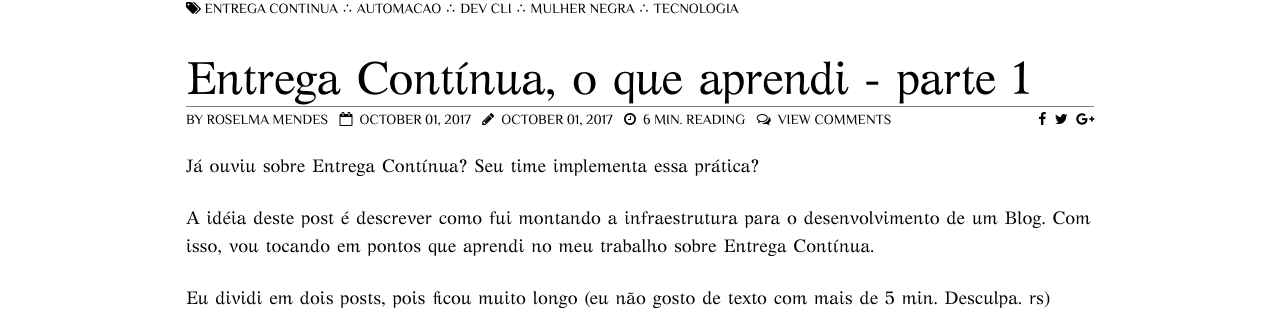
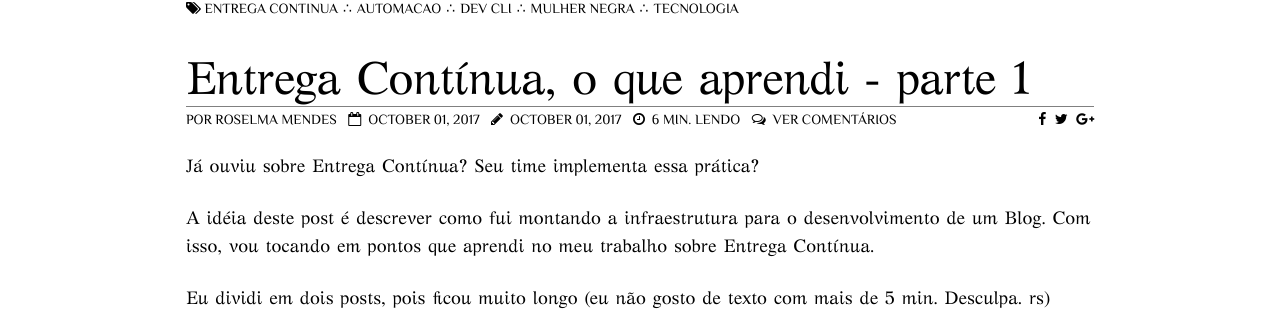
Before and after one commit to roselmamendes/roselmamendes.github.io, a Jekyll site: the page built from _posts/tec/2017-10-01-entrega-continua-1.md, in a window 1280 px wide and 900 px high, scrolled down 498 px. Shown: the part 149-460 px from the top of the window. Built offline with Jekyll 4.4.1, drawn with Linux system fonts in a browser that asks for light colours; nearby versions of some CDN libraries; comment, search, counter and statistics services are not loaded; some of the changed text lies outside the part shown.

Commit message:
Traduz algumas partes do blog.

```diff
--- a/_layouts/post.html
+++ b/_layouts/post.html
@@ -33,12 +33,12 @@
         {% if page.author %}
           {% assign author = site.data.authors[page.author] %}{% else %}{% assign author = site.owner %}
         {% endif %}
-        <span class="author vcard">By <span class="fn">{{ author.name }}</span></span>
+        <span class="author vcard">Por <span class="fn">{{ author.name }}</span></span>
         <span class="entry-date date published" title="Published on {{ page.date | date_to_rfc822 }}"><time datetime="{{ page.date | date_to_xmlschema }}"><i class="fa fa-calendar-o"></i>&nbsp;&nbsp;{{ page.date | date: "%B %d, %Y" }}</time></span>
         {% if page.modified %}<span class="entry-date date modified updated" title="Modified on {{ page.modified | date_to_rfc822 }}"><time datetime="{{ page.modified }}"><i class="fa fa-pencil"></i>&nbsp;&nbsp;{{ page.modified | date: "%B %d, %Y" }}</time></span>{% endif %}
         {% capture readtime %}{{ page.content | number_of_words | plus:91 | divided_by:150.0 | append:'.' | split:'.' | first }}{% endcapture %}
-        <span class="entry-readingtime" title="{{ page.content | number_of_words }} words"><i class="fa fa-clock-o"></i>&nbsp;&nbsp;{% if readtime == '0' %} &lt; 1{% else %}{{ readtime }}{% endif %} min. reading </span>
-        {% if site.owner.disqus-shortname and page.comments or site.comments %}<span class="entry-comments" title="Click to navigate to comments"><i class="fa fa-comments-o"></i>&nbsp;&nbsp;<a href="{{ page.url }}#comments" data-disqus-identifier="{{ page.path | split:'/' | last | cgi_escape }}">View Comments</a></span>{% endif %}
+        <span class="entry-readingtime" title="{{ page.content | number_of_words }} words"><i class="fa fa-clock-o"></i>&nbsp;&nbsp;{% if readtime == '0' %} &lt; 1{% else %}{{ readtime }}{% endif %} min. lendo</span>
+        {% if site.owner.disqus-shortname and page.comments or site.comments %}<span class="entry-comments" title="Click to navigate to comments"><i class="fa fa-comments-o"></i>&nbsp;&nbsp;<a href="{{ page.url }}#comments" data-disqus-identifier="{{ page.path | split:'/' | last | cgi_escape }}">Ver comentários</a></span>{% endif %}
         {% if page.ads == true %}{% include ad-sidebar.html %}<!-- /.google-ads -->{% endif %}
       </footer>
       <div class="entry-content">
@@ -47,7 +47,7 @@
         {% if page.relatedposts %}{% include related-posts.html %}{% endif %}
         {% if site.owner.disqus-shortname and page.comments or site.comments %}
             <div id="comments">
-                <h2 id="comments-title" class="comment-toggle"><i class="fa fa-comments-o"></i>&nbsp;&nbsp;Leave your Message here...</h2>
+                <h2 id="comments-title" class="comment-toggle"><i class="fa fa-comments-o"></i>&nbsp;&nbsp;Deixe sua mensagem aqui...</h2>
                 <div id="comments-wrap" style="display: none;">
                    <div id="disqus_thread"></div><!-- /#disqus_thread -->
                     {% include disqus-comments.html %}
--- a/index.html
+++ b/index.html
@@ -12,7 +12,7 @@ search_omit: true
     </article>
 	<footer>
       <span>{% if post.categories %}<i class="fa fa-edit"></i>&nbsp;<a href="/{{ post.categories | first }}" title="Posts in {{ post.categories | first }} category">{{ post.categories | first }}</a>{% endif %}</span>
-      <span title="{{ post.content | number_of_words }} words">{% capture readtime %}{{ post.content | number_of_words | plus:91 | divided_by:150.0 | append:'.' | split:'.' | first }}{% endcapture %}<i class="fa fa-clock-o"></i>&nbsp;{% if readtime == '0' %} &lt; 1{% else %}{{ readtime }}{% endif %} min. reading</span>
+      <span title="{{ post.content | number_of_words }} words">{% capture readtime %}{{ post.content | number_of_words | plus:91 | divided_by:150.0 | append:'.' | split:'.' | first }}{% endcapture %}<i class="fa fa-clock-o"></i>&nbsp;{% if readtime == '0' %} &lt; 1{% else %}{{ readtime }}{% endif %} min. lendo</span>
       <span>{% if post.tags %}<i class="fa fa-tags"></i>&nbsp;{% endif %}{% for tag in post.tags %}<a href="/tags/#{{ tag }}" title="Posts tagged {{ tag }}">{{ tag }}</a>{% unless forloop.last %}&nbsp;·&nbsp;{% endunless %}{% endfor %}</span>
       <span class="excerpt">{{ post.excerpt | remove: '\[ ... \]' | remove: '\( ... \)' | markdownify | strip_html | strip_newlines | escape_once | truncatewords:125 }}</span>
 	</footer>
```
